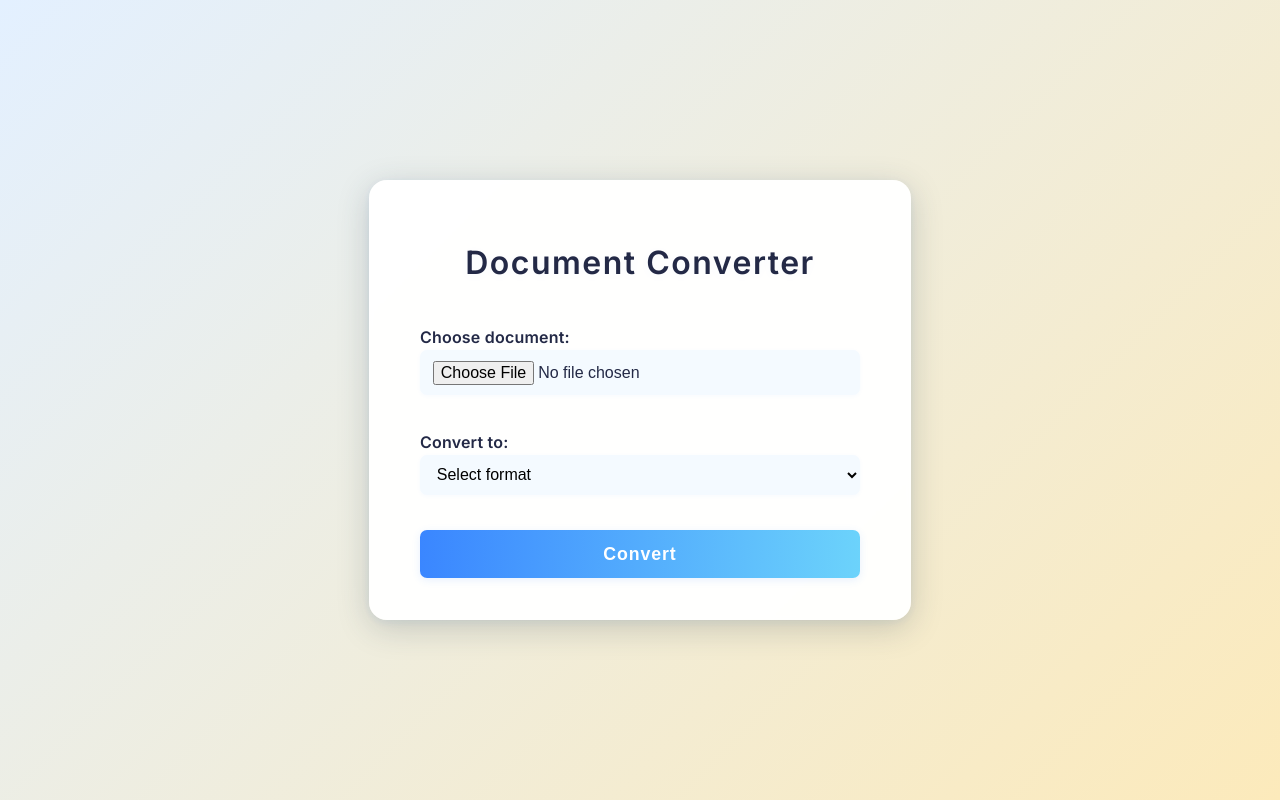
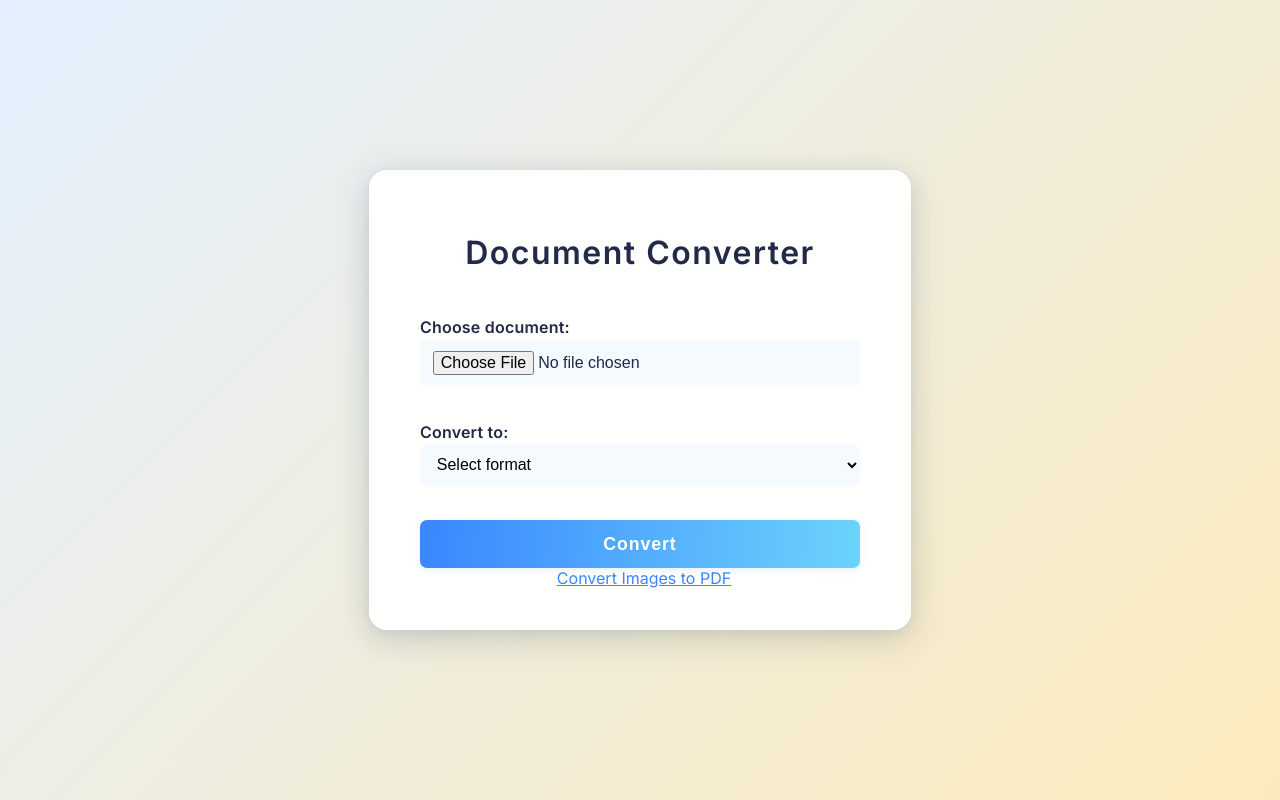
Before and after one commit to Diwakar317/Document_convertor, a Flask app: template templates/index.html in a window 1280 px wide. Run offline with Flask 3, Linux system fonts and the light colour scheme; the template is opened without the code that fills it, so the values that code supplies are empty.

Commit message:
working on img to pdf

```diff
--- a/app.py
+++ b/app.py
@@ -1,6 +1,7 @@
 import os
+import uuid
 import logging
-from flask import Flask, request, send_file, render_template, after_this_request
+from flask import Flask, request, send_file, render_template, after_this_request, send_from_directory, jsonify
 from werkzeug.utils import secure_filename
 import fitz  # PyMuPDF
 from docx import Document
@@ -9,9 +10,10 @@ from reportlab.lib.pagesizes import A4
 from reportlab.lib.units import inch
 from textwrap import wrap
 import pypandoc
+from PIL import Image
 
 # Flask setup
-app = Flask(__name__)
+app = Flask(__name__, static_url_path='/uploads', static_folder='uploads')
 
 # Folders
 UPLOAD_FOLDER = 'uploads'
@@ -25,10 +27,14 @@ logging.basicConfig(level=logging.INFO)
 # Supported formats
 ALLOWED_EXTENSIONS = {'pdf', 'docx', 'txt', 'odt', 'rtf', 'md', 'html', 'htm', 'epub'}
 OUTPUT_FORMATS = {'txt', 'pdf', 'docx', 'odt', 'rtf', 'md', 'html', 'epub'}
+ALLOWED_IMAGE_EXTENSIONS = {'png', 'jpg', 'jpeg'}
 
-# Check if file is allowed
+# Utility: Check if file is allowed
 def allowed_file(filename):
     return '.' in filename and filename.rsplit('.', 1)[1].lower() in ALLOWED_EXTENSIONS
+
+def allowed_image(filename):
+    return '.' in filename and filename.rsplit('.', 1)[1].lower() in ALLOWED_IMAGE_EXTENSIONS
 
 # Extract text from input file
 def extract_text(path, ext):
@@ -46,7 +52,7 @@ def extract_text(path, ext):
             logging.warning("Pandoc not found. Downloading...")
             pypandoc.download_pandoc()
         try:
-            return pypandoc.convert_file(path, 'markdown')  # Fix: Use markdown
+            return pypandoc.convert_file(path, 'markdown')
         except Exception as e:
             raise RuntimeError(f"Failed to extract using pypandoc: {e}")
     else:
@@ -77,14 +83,15 @@ def save_as_format(text, out_path, fmt):
             logging.warning("Pandoc not found. Downloading...")
             pypandoc.download_pandoc()
         try:
-            # Fix: Use markdown as input format
             pypandoc.convert_text(text, to=fmt, format='markdown', outputfile=out_path)
         except Exception as e:
             raise RuntimeError(f"Error converting to {fmt}: {e}")
     else:
         raise ValueError(f"Unsupported output format: {fmt}")
 
-# Main route
+# =======================
+# Main Route (Doc Convert)
+# =======================
 @app.route("/", methods=["GET", "POST"])
 def index():
     error = None
@@ -98,25 +105,19 @@ def index():
             error = "Invalid or unsupported output format."
         else:
             try:
-                # Extract filename safely
                 original_name = secure_filename(uploaded_file.filename.rsplit('.', 1)[0])
                 ext = uploaded_file.filename.rsplit('.', 1)[1].lower()
-
                 input_filename = f"{original_name}.{ext}"
                 output_filename = f"{original_name}.{output_format}"
-
                 input_path = os.path.join(UPLOAD_FOLDER, input_filename)
                 output_path = os.path.join(CONVERTED_FOLDER, output_filename)
 
-                # Save file
                 uploaded_file.save(input_path)
                 logging.info(f"Uploaded: {input_path}")
 
-                # Convert
                 text = extract_text(input_path, ext)
                 save_as_format(text, output_path, output_format)
 
-                # Cleanup after response
                 @after_this_request
                 def cleanup(response):
                     try:
@@ -126,11 +127,8 @@ def index():
                         logging.error(f"Cleanup error (input): {cleanup_error}")
                     return response
 
-
-                # Send file with original name
                 download_url = f"/download/{output_filename}"
-                return render_template("index.html", formats=sorted(OUTPUT_FORMATS), success="Conversion successful!", error=None, download_link=download_url)
-
+                return render_template("index.html", formats=sorted(OUTPUT_FORMATS), success="Conversion successful!", download_link=download_url)
 
             except Exception as e:
                 logging.exception("Conversion error:")
@@ -138,11 +136,97 @@ def index():
 
     return render_template("index.html", formats=sorted(OUTPUT_FORMATS), error=error)
 
+# =======================
+# IMAGE TO PDF Features
+# =======================
+
+# Show drag & drop image to PDF UI
+@app.route('/image-to-pdf', methods=['GET'])
+def image_to_pdf():
+    return render_template('image_to_pdf.html')
+
+# Upload images
+@app.route('/upload-images', methods=['POST'])
+def upload_images():
+    files = request.files.getlist('images')
+    image_ids = []
+
+    for file in files:
+        if file and allowed_image(file.filename):
+            ext = file.filename.rsplit('.', 1)[1].lower()
+            unique_name = f"{uuid.uuid4()}.{ext}"
+            filepath = os.path.join(UPLOAD_FOLDER, unique_name)
+            file.save(filepath)
+            image_ids.append(unique_name)
+
+    if not image_ids:
+        return jsonify({'success': False, 'message': 'No valid images uploaded'}), 400
+    return jsonify({'status': 'success', 'filenames': image_ids})
+
+# Convert to PDF
+from io import BytesIO
+
+@app.route('/convert-images', methods=['POST'])
+def convert_images():
+    data = request.get_json()
+    order = data['order']
+
+    if not order:
+        return jsonify({'error': 'No image order received'}), 400
+
+    images = []
+    for name in order:
+        path = os.path.join(UPLOAD_FOLDER, name)
+        try:
+            image = Image.open(path).convert("RGB")
+            images.append(image)
+        except Exception as e:
+            logging.error(f"Error loading image {name}: {e}")
+            return jsonify({'error': f"Failed to load image: {name}"}), 400
+
+    if not images:
+        return jsonify({'error': 'No valid images to convert'}), 400
+
+    pdf_buffer = BytesIO()
+
+    try:
+        if len(images) == 1:
+            images[0].save(pdf_buffer, format='PDF')
+        else:
+            images[0].save(pdf_buffer, format='PDF', save_all=True, append_images=images[1:])
+        pdf_buffer.seek(0)
+
+        # Optional: Save for debugging
+        with open("test_output.pdf", "wb") as f:
+            f.write(pdf_buffer.getbuffer())
+
+        return send_file(
+            pdf_buffer,
+            as_attachment=True,
+            download_name='converted.pdf',
+            mimetype='application/pdf'
+        )
+
+    except Exception as e:
+        logging.exception("Failed to convert images to PDF")
+        return jsonify({'error': 'Failed to convert to PDF'}), 500
+
+
+# Serve image previews
+@app.route('/uploads/<filename>')
+def uploaded_file(filename):
+    return send_from_directory(UPLOAD_FOLDER, filename)
+
+# =======================
+# Download Route
+# =======================
 @app.route("/download/<filename>")
 def download_file(filename):
     path = os.path.join(CONVERTED_FOLDER, filename)
     return send_file(path, as_attachment=True, download_name=filename)
 
+# =======================
 # Run app
+# =======================
 if __name__ == "__main__":
     app.run(debug=True)
--- a/templates/index.html
+++ b/templates/index.html
@@ -30,7 +30,7 @@
                 <a href="{{ download_link }}">Download your file</a>
             </div>
         {% endif %}
-
+    <a href="/image-to-pdf">Convert Images to PDF</a>
     </div>
 </body>
 </html>
```
Also changed, not shown: templates/image_to_pdf.html (added, +97 -0 lines), 1 other file.
